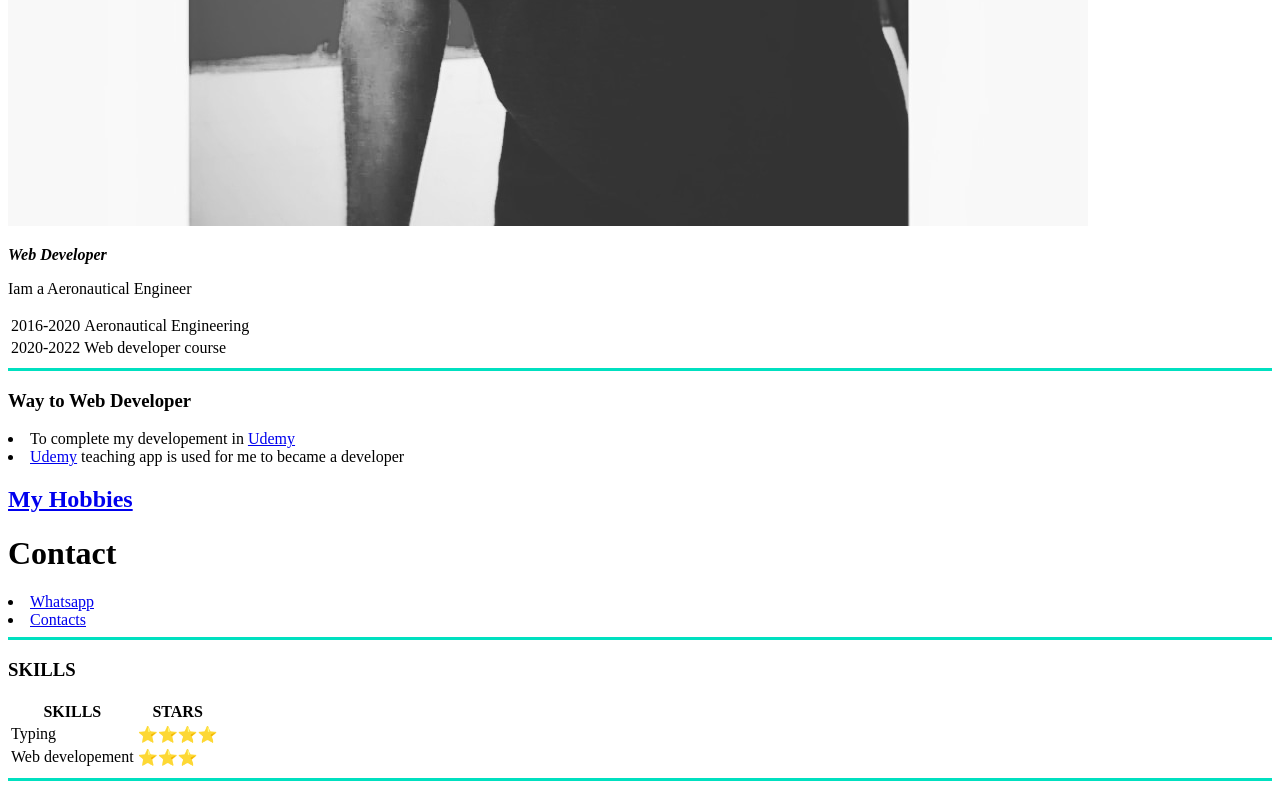
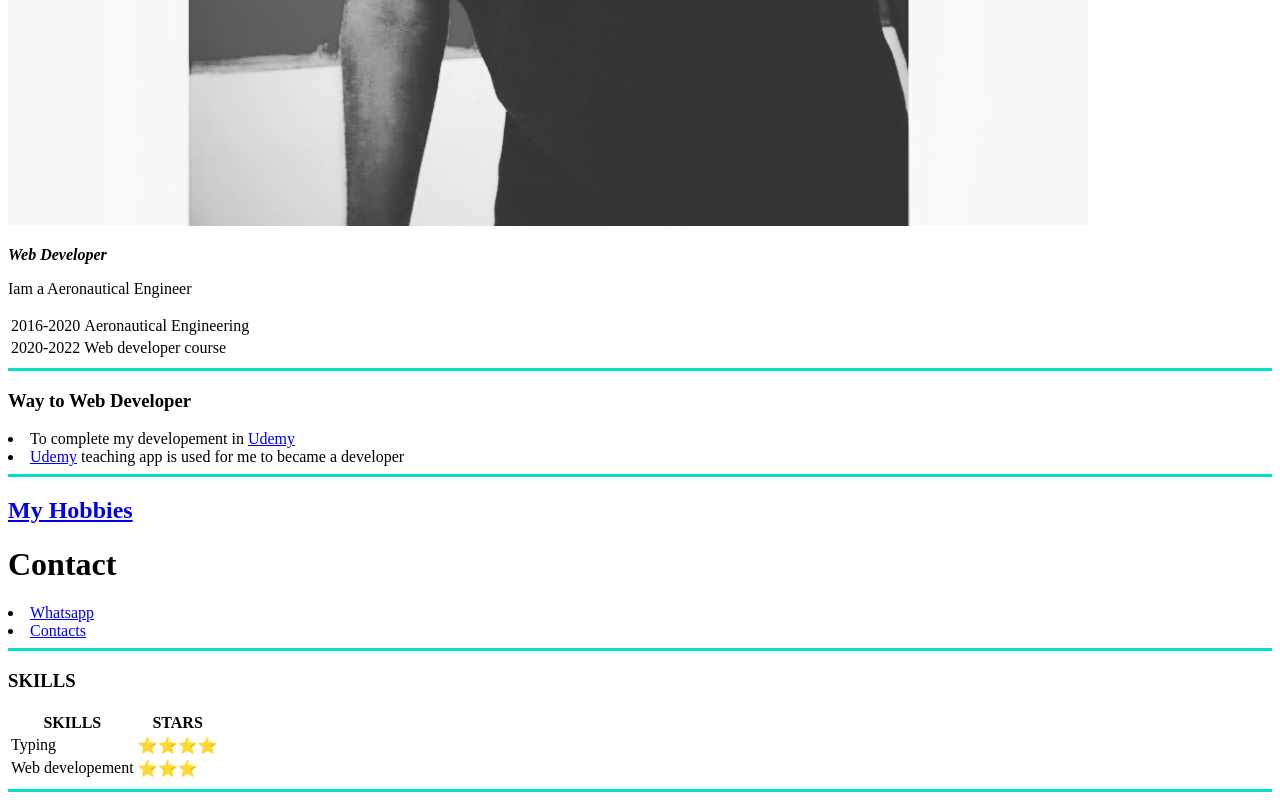
Before and after one commit to surya240699/new, a plain HTML site: page index.html in a window 1280 px wide. Shown: the part 934-1734 px from the top of the page. Drawn offline with Linux system fonts and the light colour scheme.

Commit message:
Update index.html

```diff
--- a/index.html
+++ b/index.html
@@ -27,8 +27,9 @@
       <li>To complete my developement in <a href="https://www.udemy.com/">Udemy</a></li>
       <li><a href="https://www.udemy.com/">Udemy</a> teaching app is used for me to became a developer</li>
      </ul>
-
-       <h2><a href="hobbies.html">My Hobbies</a></h2>
+<hr size="3" color="sketch">
+</hr>
+<h2><a href="hobbies.html">My Hobbies</a></h2>
        <h1>Contact</h1>
         <li><a href="https://web.whatsapp.com/7094784085">Whatsapp</a></li>
         <li><a href="contacts.html">Contacts</a></li>
```
